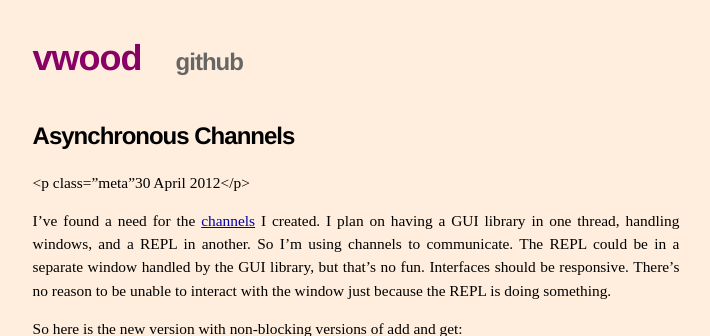
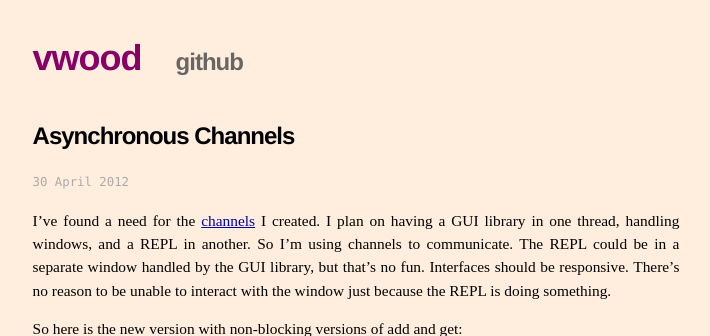
Before and after one commit to vwood/vwood.github.com, a Jekyll site: the page built from _posts/2012-4-30-async-channels.md, in a window 1280 px wide, cut to the strip 0-336 px from the top of the page. Shown: the whole strip, without its empty margins (284-994 px from the left). Built offline with Jekyll 4.4.1, drawn with Linux system fonts in a browser that asks for light colours.

Commit message:
close broken tag

```diff
--- a/_posts/2012-4-30-async-channels.md
+++ b/_posts/2012-4-30-async-channels.md
@@ -6,7 +6,7 @@ categories: [threads]
 
 {{ page.title }}
 ================
-<p class="meta"30 April 2012</p>
+<p class="meta">30 April 2012</p>
 
 I've found a need for the <a href="http://vwood.org/dotplan/index.php?/archives/2-Channels.html" title="channels">channels</a> I created.  I plan on having a GUI library in one thread, handling windows, and a REPL in another. So I'm using channels to communicate.  The REPL could be in a separate window handled by the GUI library, but that's no fun. Interfaces should be responsive. There's no reason to be unable to interact with the window just because the REPL is doing something.
 
```
